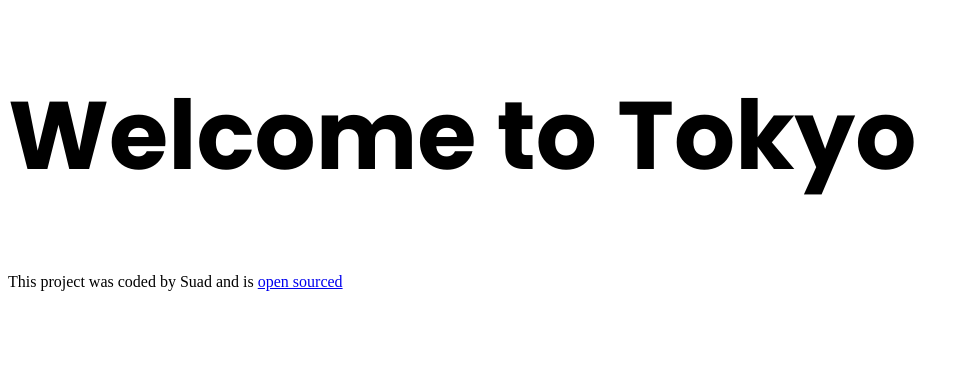
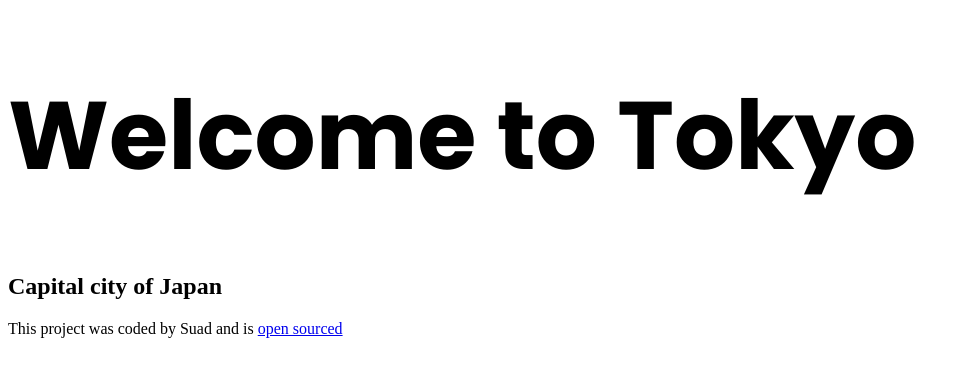
Before and after one commit to SuadIb6/tokyo-travel-project, a plain HTML site: page index.html in a window 1280 px wide. Shown: the whole page, without its empty margins (0-969 px from the left). Drawn offline with Linux system fonts and the light colour scheme.

Commit message:
Added subtitle to the homepage

```diff
--- a/index.html
+++ b/index.html
@@ -18,7 +18,7 @@
 
 <body>
     <h1>Welcome to Tokyo</h1>
-
+    <h2>Capital city of Japan</h2>
 
     <footer>This project was coded by Suad and is <a href="https://github.com/SuadIb6/tokyo-travel-project"
             target="_blank">open sourced</a></footer>
```
